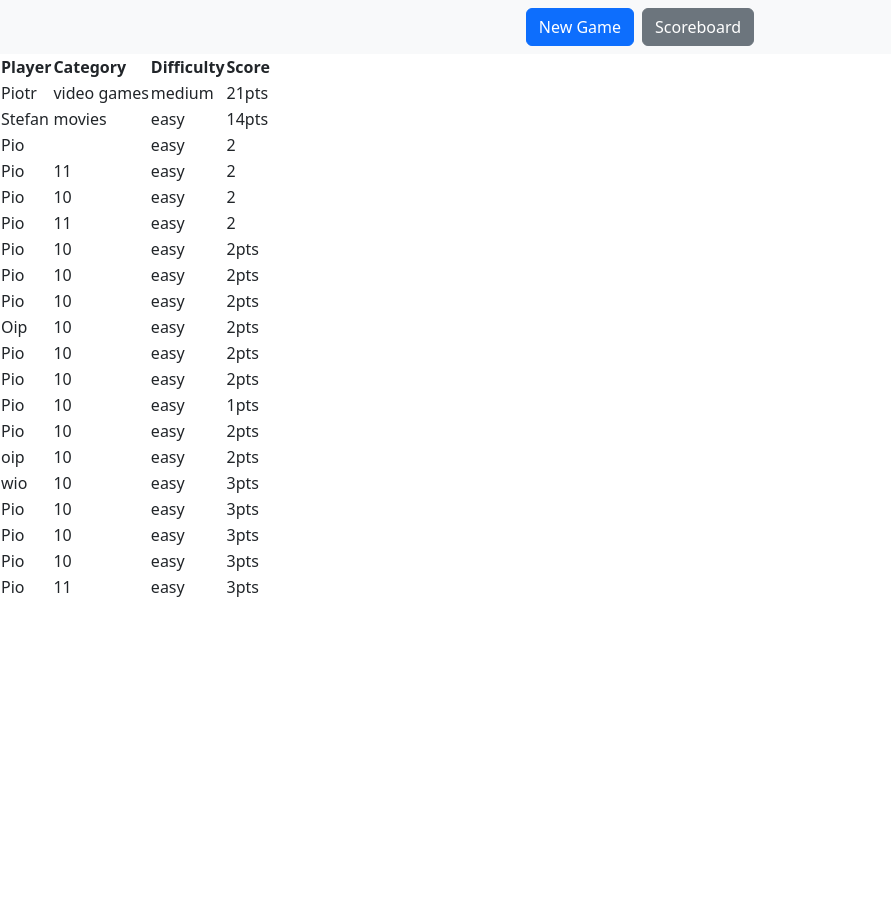
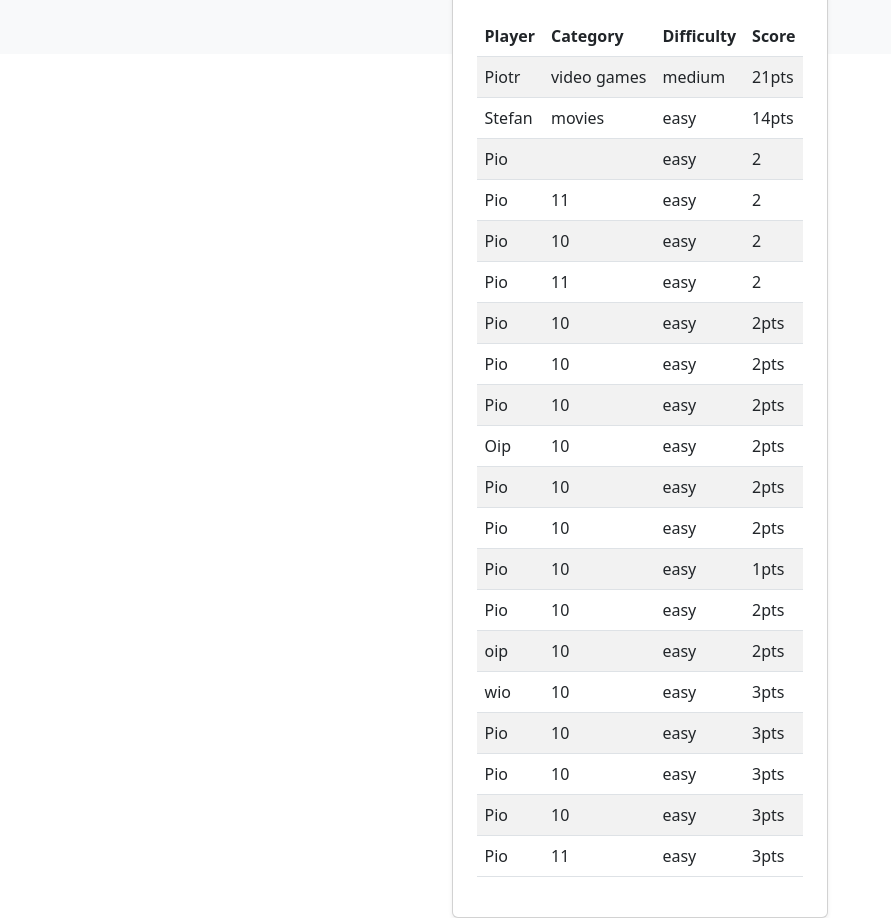
Before and after one commit to Piotr-Mlodzianowski/21questions, a React (Create React App) app: page /scoreboard in a window 1280 px wide. Shown: the whole page, without its empty margins (0-891 px from the left). Before the commit the page ends 800 px from the top, so only its background shows below. Built offline with nearby package versions, Linux system fonts and the light colour scheme; data requests are answered from the project's data file.

Commit message:
components/scoreboard/scoreboardTable - added_bootstrap_classes

```diff
--- a/src/components/scoreboard/scoreboardTable.js
+++ b/src/components/scoreboard/scoreboardTable.js
@@ -2,11 +2,12 @@ import React from "react";
 
 const ScoreboardTable = ({data}) => {
     return (
+        <div className="container d-flex align-items-center justify-content-center vh-100">
+            <div className="card shadow-sm bg-white rounded p-4">
+                {!data && <div>Loading</div>}
+                {data && (
                     <>
-            {!data && <div>Loading</div>}
-            {data &&
-                <>
-                    <table>
+                        <table className="table table-striped table-hover">
                             <thead>
                             <tr>
                                 <th>Player</th>
@@ -16,19 +17,22 @@ const ScoreboardTable = ({data}) => {
                             </tr>
                             </thead>
                             <tbody>
-                        {data.sort((a, b) => b.score - a.score).map(item => {
-                            return <tr key={item.id}>
+                            {data
+                                .sort((a, b) => b.score - a.score)
+                                .map((item) => (
+                                    <tr key={item.id}>
                                         <td>{item.name}</td>
                                         <td>{item.category}</td>
                                         <td>{item.difficulty}</td>
                                         <td>{item.score}</td>
                                     </tr>
-                        })}
+                                ))}
                             </tbody>
                         </table>
-                </>}
-
                     </>
+                )}
+            </div>
+        </div>
     );
 };
 
```
Lines whose indentation alone changed are shown as unchanged.
